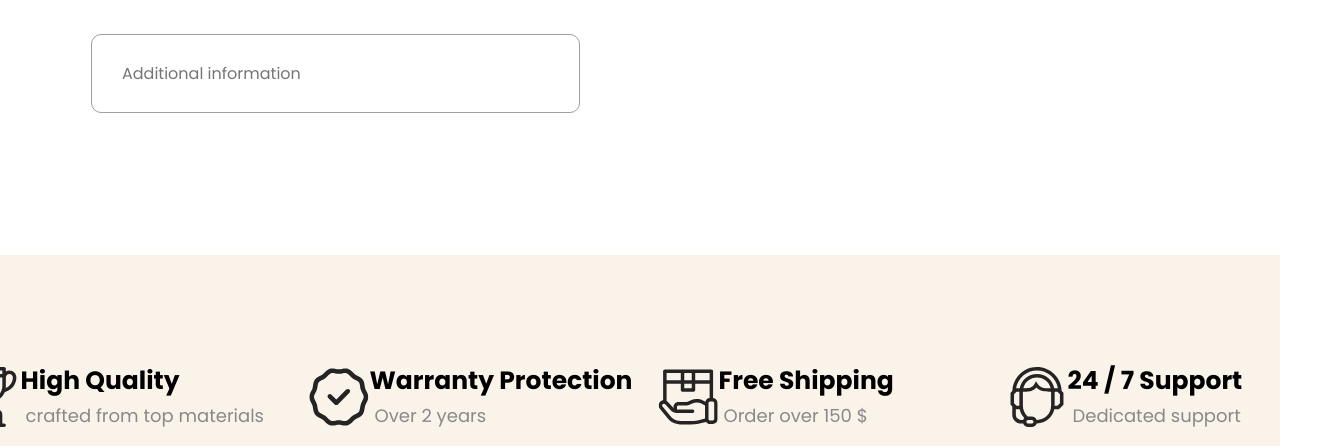
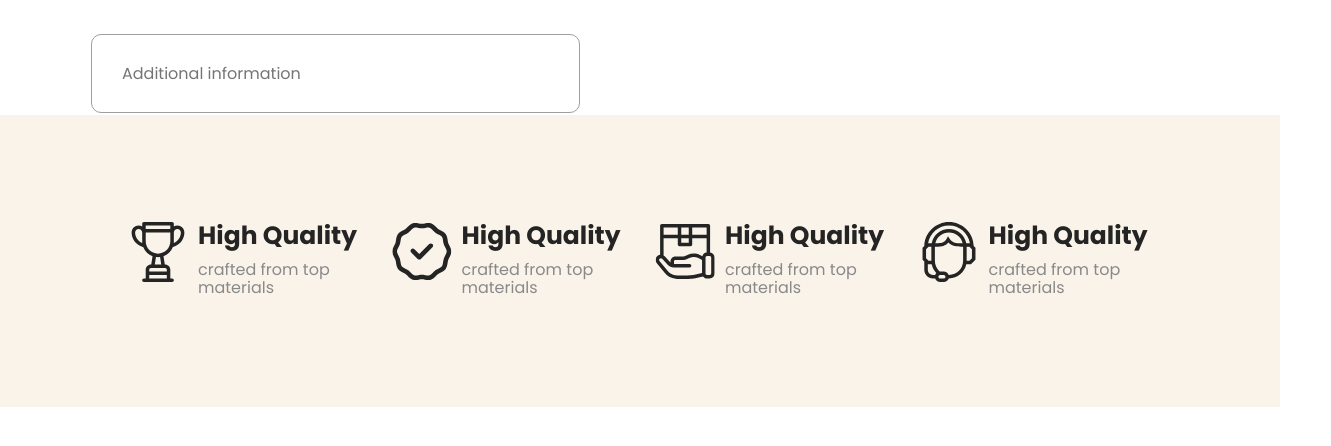
Before and after one commit to baochung2004/nn_shop, a website built with Vite: page pay.html in a window 1280 px wide. Shown: the part 1990-2436 px from the top of the page, 1331 px wide, since content can reach past the window. Built offline with nearby package versions, Linux system fonts and the light colour scheme.

Commit message:
new code

```diff
--- a/pay.html
+++ b/pay.html
@@ -238,39 +238,43 @@
     <!--Start services-->
     <section class="services">
       <div class="container-fluid">
-        <div class="services-list">
-          <div class="services-item">
-            <img src="assets/images/icon5.svg" alt="" class="services__image" />
-            <div class="services-info">
-              <h4 class="services__name">High Quality</h4>
-              <p class="services__description">crafted from top materials</p>
+        <div class="service-list">
+          <div class="service-item">
+            <img src="assets/images/icon5.svg" class="service__image" />
+            <div class="service-info">
+              <h4 class="service__name">High Quality</h4>
+              <p class="service__description">crafted from top materials</p>
             </div>
           </div>
-          <div class="services-item">
-            <img src="assets/images/icon6.svg" alt="" class="services__image" />
-            <div class="services-info">
-              <h4 class="services__name">Warranty Protection</h4>
-              <p class="services__description">Over 2 years</p>
+          <!--End service-item-->
+          <div class="service-item">
+            <img src="assets/images/icon6.svg" class="service__image" />
+            <div class="service-info">
+              <h4 class="service__name">High Quality</h4>
+              <p class="service__description">crafted from top materials</p>
             </div>
           </div>
-          <div class="services-item">
-            <img src="assets/images/icon7.svg" alt="" class="services__image" />
-            <div class="services-info">
-              <h4 class="services__name">Free Shipping</h4>
-              <p class="services__description">Order over 150 $</p>
+          <!--End service-item-->
+          <div class="service-item">
+            <img src="assets/images/icon7.svg" class="service__image" />
+            <div class="service-info">
+              <h4 class="service__name">High Quality</h4>
+              <p class="service__description">crafted from top materials</p>
             </div>
           </div>
-          <div class="services-item">
-            <img src="assets/images/icon8.svg" alt="" class="services__image" />
-            <div class="services-info">
-              <h4 class="services__name">24 / 7 Support</h4>
-              <p class="services__description">Dedicated support</p>
+          <!--End service-item-->
+          <div class="service-item">
+            <img src="assets/images/icon8.svg" class="service__image" />
+            <div class="service-info">
+              <h4 class="service__name">High Quality</h4>
+              <p class="service__description">crafted from top materials</p>
             </div>
           </div>
+          <!--End service-item-->
         </div>
       </div>
     </section>
-    <!--End services-->
+    <!--End .services-->
     <footer class="footer">
       <div class="container">
         <div class="footer-list">
--- a/style.scss
+++ b/style.scss
@@ -101,7 +101,7 @@ img {
   &__title {
     font-size: 40px;
     font-weight: 500;
-    padding: 12px 0;
+    padding: 15px 0;
     margin-bottom: 77px;
     border-bottom: 1px solid #000;
   }
@@ -235,14 +235,15 @@ img {
   }
 }
 .hr {
-  margin-top: -25px;
+  margin-top: 59px;
 }
 .shop {
   &-list {
     @include m.grid(2, 15px);
+    margin-top: -34px;
   }
   &-item {
-    margin-top: -29px;
+    margin-top: -15px;
   }
   &__image {
     width: 605px;
@@ -260,16 +261,15 @@ img {
 }
 .post {
   &-list {
-    margin-top: 120px;
+    margin-top: 95px;
   }
   &-item {
     margin-top: -10px;
     margin-bottom: 66px;
   }
   &-image {
-    width: 605px;
-    height: 255px;
-    margin-top: 10px;
+    width: 610px;
+    height: 270px;
   }
   &-info {
     border-bottom: 1px solid #000;
@@ -293,9 +293,9 @@ img {
     line-height: 23px;
   }
   &__readmore {
-    margin-top: 15px;
+    margin-top: 2px;
     margin-bottom: 20px;
-    margin-right: 126px;
+    margin-right: 116px;
     display: block;
     text-decoration: none;
     font-size: 20px;
@@ -304,21 +304,15 @@ img {
     float: right;
   }
 }
-.services {
-  background-color: #faf3ea;
-  height: 270px;
-  display: flex;
-  align-items: center;
-  justify-content: center;
-  margin-top: 140px;
-  &-list {
-    @include m.grid(2, 30px);
-    @include m.breakpoint(lg) {
-      @include m.grid(4, 15px);
-      padding: 107px 10% 93px 0%;
-    }
+.service-list {
+  background: #faf3ea;
+  padding: 10% 15px 10% 15px;
+  @include m.grid(2, 30px);
+  @include m.breakpoint(lg) {
+    @include m.grid(4, 30px);
+    padding: 107px 10% 93px 10%;
   }
-  &-item {
+  .service-item {
     display: block;
     text-align: center;
     @include m.breakpoint(sm) {
@@ -328,24 +322,14 @@ img {
       text-align: left;
     }
   }
-  &__image {
-    width: 60px;
-    height: 60px;
-    padding: 10px;
+  .service__name {
+    font-size: 25px;
+    color: #242424;
+    margin: 0;
   }
-  &-info {
-    width: 258px;
-    height: 70px;
-    margin-left: 6px;
-  }
-  &__name {
-    margin: 10px 0px 0px -5px;
-    font-size: 25px;
-  }
-  &__description {
-    font-size: 18px;
+  .service__description {
     color: #898989;
-    margin: 10px 0px 0px 0px;
+    margin-top: 10px;
   }
 }
 .footer {
--- /dev/null
+++ b/vite.config.js
@@ -0,0 +1,18 @@
+import { resolve } from "path";
+import { defineConfig } from "vite";
+
+export default defineConfig({
+  build: {
+    rollupOptions: {
+      input: {
+        main: resolve(__dirname, "index.html"),
+        index: resolve(__dirname, "./index.html"),
+        login: resolve(__dirname, "./login.html"),
+        cartproducts: resolve(__dirname, "./cartproducts.html"),
+        pay: resolve(__dirname, "./pay.html"),
+        productDetail: resolve(__dirname, "./productDetail.html"),
+        shops: resolve(__dirname, "./shops.html")
+      }
+    }
+  }
+});
```
Also changed, not shown: cartproducts.html (+26 -22 lines), index.html (+26 -22 lines), shops.html (+26 -22 lines).
